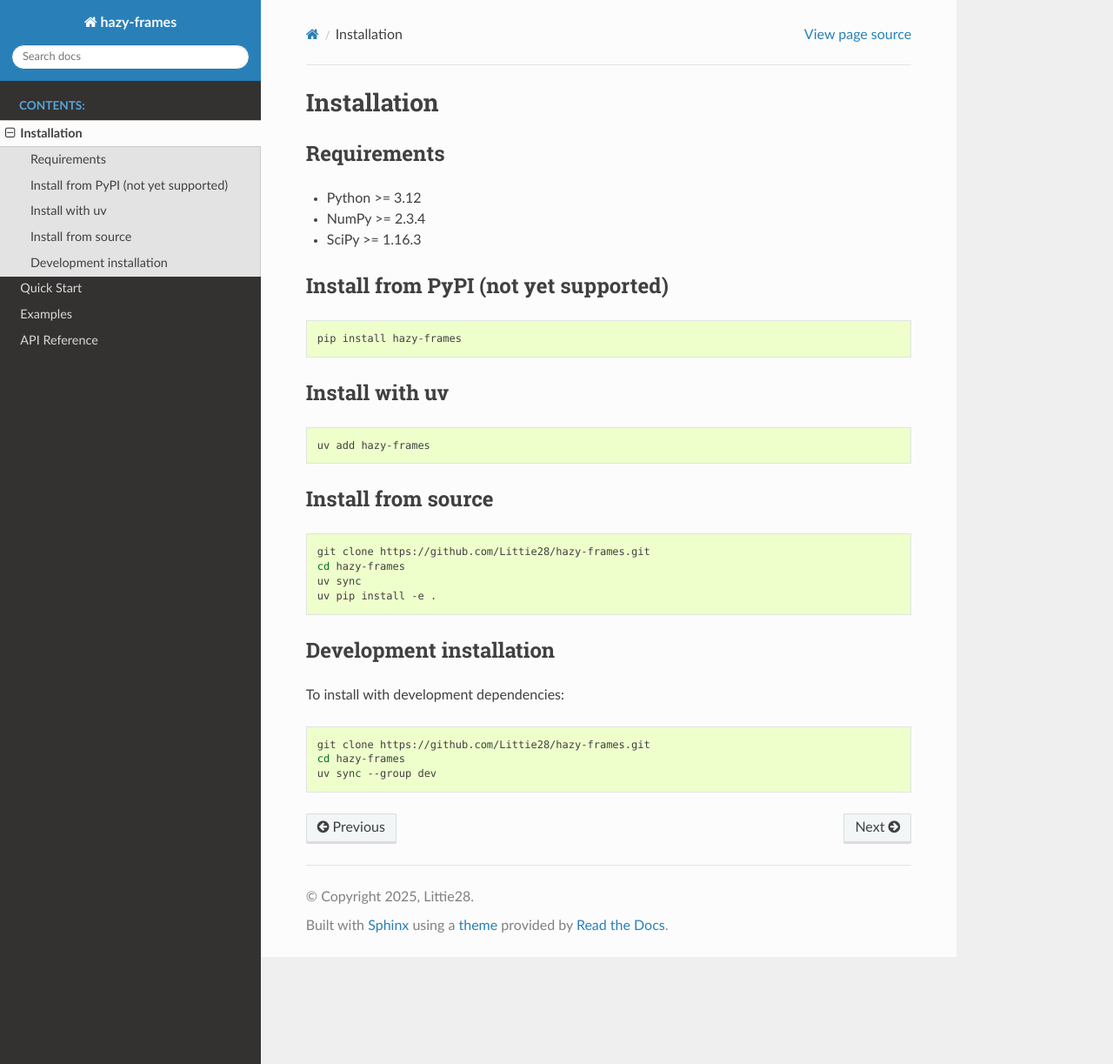
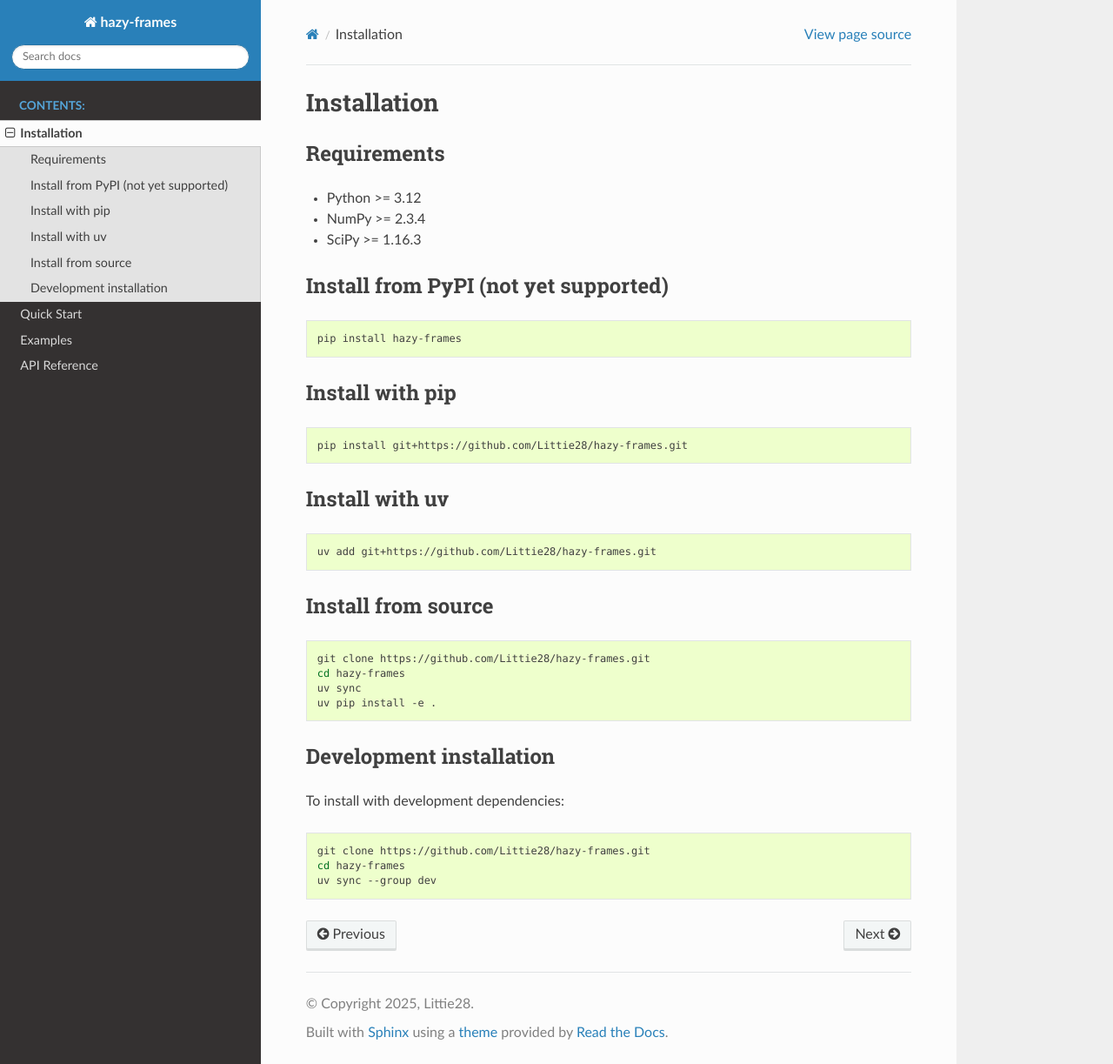
Before and after one commit to Littie28/hazy-frames, a Sphinx documentation site: the page built from docs/installation.rst, in a window 1280 px wide and 1223 px high. Shown: the whole window at 87% size. Built offline with Sphinx 7.4.7 and the Read the Docs theme 3.1.0, drawn with Linux system fonts in a browser that asks for light colours; pages that are not in the unit, such as notebooks, are missing from menus.

Commit message:
docs: fix installation instruction

```diff
--- a/docs/installation.rst
+++ b/docs/installation.rst
@@ -9,18 +9,25 @@ Requirements
 - SciPy >= 1.16.3
 
 Install from PyPI (not yet supported)
------------------
+-------------------------------------
 
 .. code-block:: bash
 
    pip install hazy-frames
+
+Install with pip
+----------------
+
+.. code-block:: bash
+
+   pip install git+https://github.com/Littie28/hazy-frames.git
 
 Install with uv
 ---------------
 
 .. code-block:: bash
 
-   uv add hazy-frames
+   uv add git+https://github.com/Littie28/hazy-frames.git
 
 Install from source
 -------------------
```
Also changed, not shown: 1 other file.
